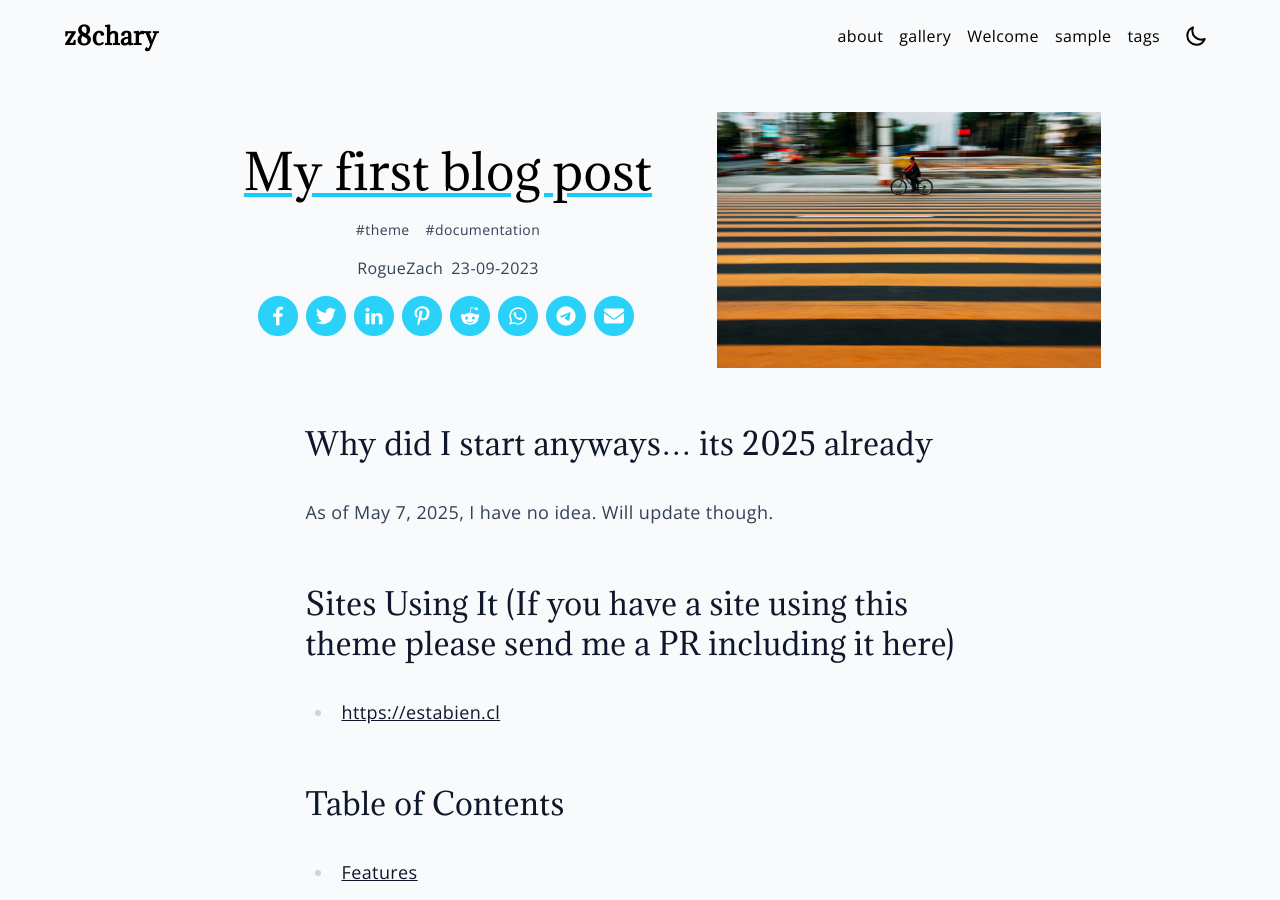
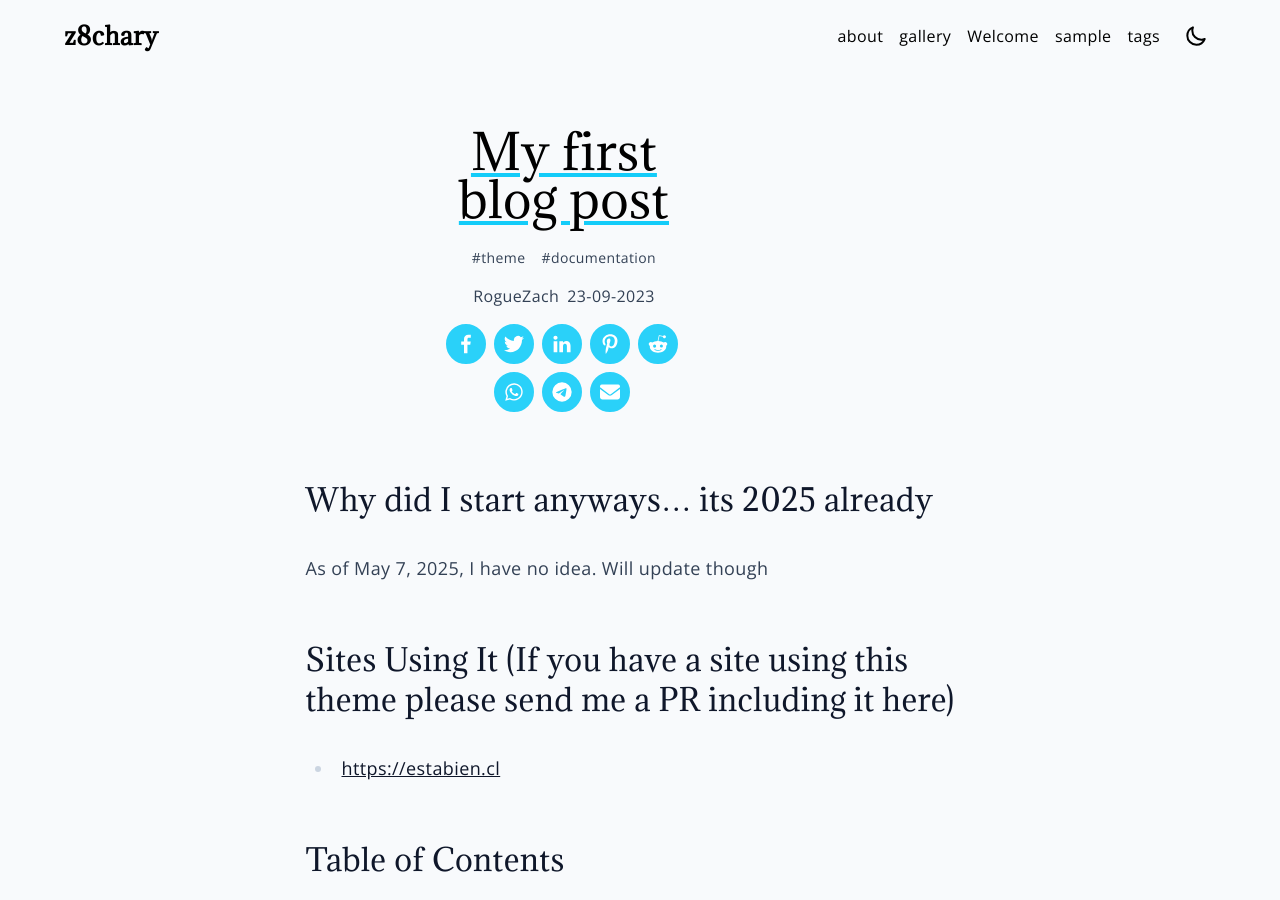
Before and after one commit to RogueZach/RogueZach.github.io, a Jekyll site: the page built from _posts/2023-09-23-test.md, in a window 1280 px wide and 900 px high. Built offline with Jekyll 4.4.1, drawn with Linux system fonts in a browser that asks for light colours.

Commit message:
Update 2023-09-23-test.md

```diff
--- a/_posts/2023-09-23-test.md
+++ b/_posts/2023-09-23-test.md
@@ -1,7 +1,6 @@
 ---
 layout: post
 title: 'My first blog post'
-image: /assets/images/example4.jpg
 tags:
   - theme
   - documentation
@@ -11,7 +10,7 @@ tags:
 
 ## Why did I start anyways... its 2025 already
 
-As of May 7, 2025, I have no idea. Will update though.
+As of May 7, 2025, I have no idea. Will update though
 
 ## Sites Using It (If you have a site using this theme please send me a PR including it here)
 
```
